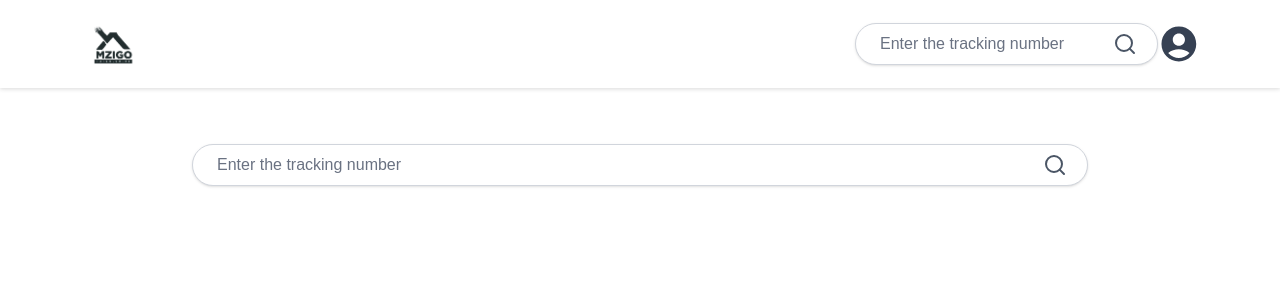
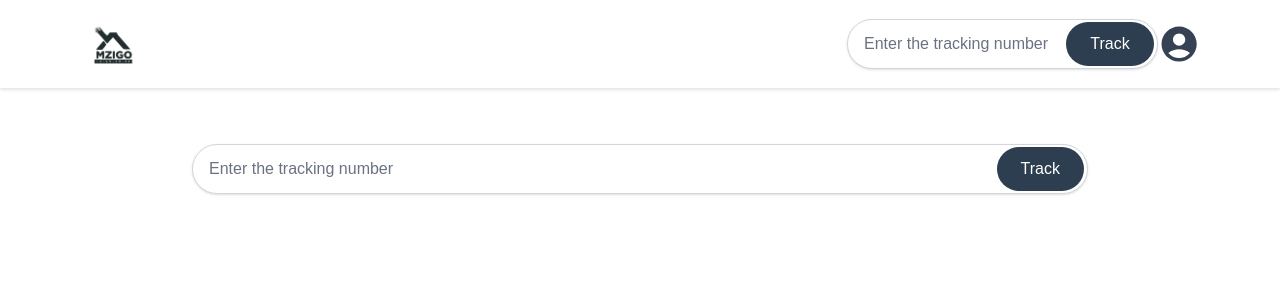
Before and after one commit to Iguru-Limited/Mzigo.co.ke, a Next.js app: page /track-mzigo in a window 1280 px wide. Shown: the top 300 px of the page. Built offline with nearby package versions, Linux system fonts and the light colour scheme.

Commit message:
refactor SearchBar component for improved styling and functionality

```diff
--- a/app/components/SearchBar.tsx
+++ b/app/components/SearchBar.tsx
@@ -1,7 +1,6 @@
 "use client";
 
 import React, { useState } from "react";
-import { FiSearch } from "react-icons/fi";
 
 interface SearchBarProps {
   placeholder?: string;
@@ -14,34 +13,40 @@ const SearchBar: React.FC<SearchBarProps> = ({
 
   const handleSearch = (e: React.FormEvent) => {
     e.preventDefault();
-    console.log("Searching for:", query);
-    // TODO: Add search logic here
+    console.log("Tracking parcel for:", query);
+    // TODO: Add tracking logic here
   };
 
   return (
     <form
       onSubmit={handleSearch}
-      className="flex items-center w-full max-w-4xl mx-auto border border-gray-300 rounded-full px-3 bg-white shadow-sm
-                 "
+      className="relative w-full max-w-4xl mx-auto"
     >
+      {/* Input Field */}
       <input
         type="text"
         placeholder={placeholder}
         value={query}
         onChange={(e) => setQuery(e.target.value)}
-        className="flex-1 outline-none bg-transparent text-gray-800 placeholder-gray-500
+        className="w-full border border-gray-300 rounded-full pl-4 pr-20 bg-white
+                   text-gray-800 placeholder-gray-500
                    text-xs sm:text-sm md:text-base
-                   px-2 sm:px-3"
+                   py-2 sm:py-2.5 md:py-3
+                   shadow-sm outline-none focus:ring-2 focus:ring-[#2c3e50]"
         aria-label="Search input"
       />
+
+      {/* Track Button inside input */}
       <button
         type="submit"
-        className="text-gray-600 hover:text-black transition-colors p-1
-                   sm:p-1.5
-                   md:p-2"
-        aria-label="Search"
+        className="absolute right-1 top-1/2 -translate-y-1/2
+                   bg-[#2c3e50] text-white font-medium rounded-full
+                   px-4 py-1.5 text-xs
+                   sm:px-5 sm:py-2 sm:text-sm
+                   md:px-6 md:py-2.5 md:text-base
+                   hover:bg-gray-800 transition-all whitespace-nowrap"
       >
-        <FiSearch className="w-4 h-4 sm:w-5 sm:h-5 md:w-6 md:h-6" />
+        Track
       </button>
     </form>
   );
```
